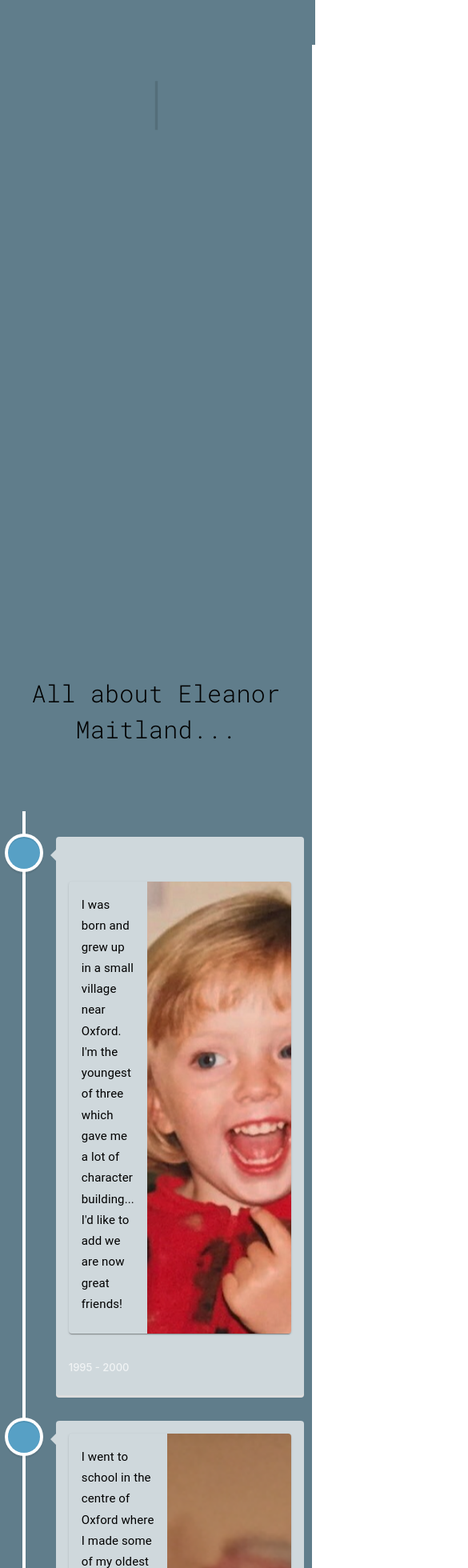
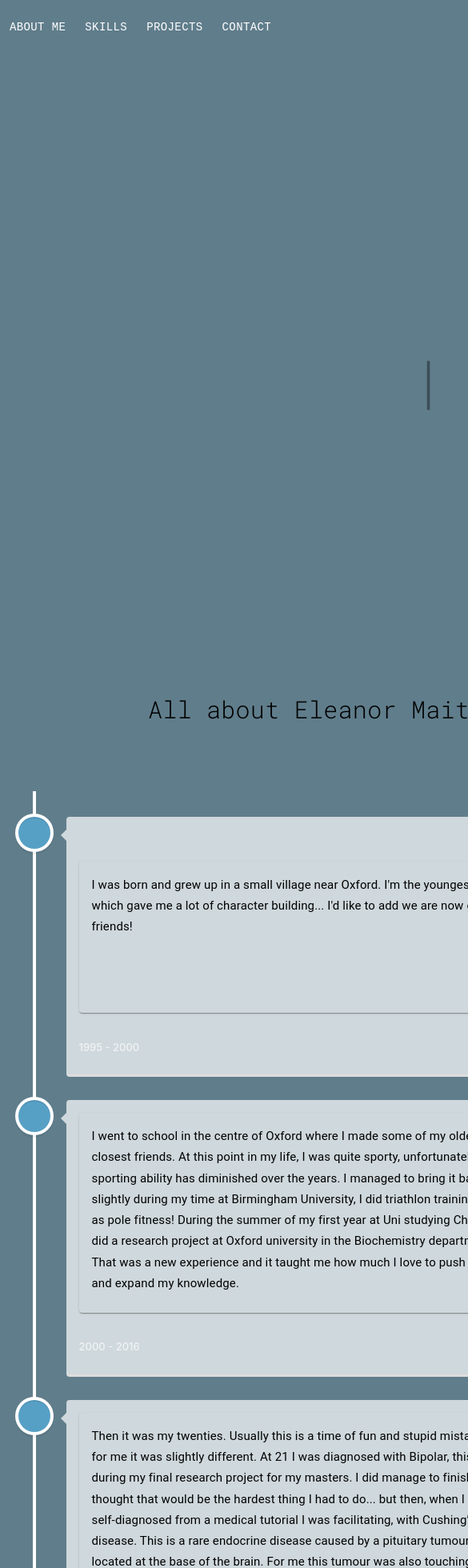
Before and after one commit to ermaitland/portfolio, a React (Create React App) app: page / in a window 390 px wide. Shown: the top 1960 px of the page at 80% size, 585 px wide, since content can reach past the window. Built offline with nearby package versions, Linux system fonts and the light colour scheme; the HTML template or start-up script is replaced by a standard one.

Commit message:
styling changes

```diff
--- a/src/components/Contact.js
+++ b/src/components/Contact.js
@@ -14,6 +14,7 @@ export default function Contact() {
             display: 'flex',
             flexDirection: 'row'
           }}
+          className='contacts-grid'
         >
           <Grid item xs={4}>
             <Card sx={{ minWidth: 275 }} className='card'>
@@ -65,7 +66,7 @@ export default function Contact() {
             </Card>
           </Grid>
         </Grid>
-        <Grid item xs={4}>
+        <Grid item xs={4} className='contacts-grid'>
           <Card sx={{ maxWidth: 760, mt: 2 }} className='card'>
             <CardContent
               sx={{
--- a/src/components/Home.js
+++ b/src/components/Home.js
@@ -1,16 +1,14 @@
 import Typewriter from 'typewriter-effect';
 import '../styles/main.scss';
-import Navbar from './Navbar';
 
 export default function Home() {
   return (
     <section className='Home' id='home'>
-      {/* <Navbar /> */}
       <div className='HomeText'>
         <Typewriter
           onInit={(typewriter) => {
             typewriter
-              .typeString('Eleanor Maitland ')
+              .typeString('Eleanor Maitland')
               .callFunction(() => {
                 console.log('String typed out!');
               })
--- a/src/components/Navbar.js
+++ b/src/components/Navbar.js
@@ -11,7 +11,7 @@ function Navbar() {
           <Toolbar disableGutters>
             <Typography
               variant='h6'
-              noWrap
+              // noWrap
               component='a'
               sx={{
                 mr: 2,
@@ -20,12 +20,13 @@ function Navbar() {
                 fontWeight: 700,
                 letterSpacing: '.3rem',
                 color: 'inherit',
-                textDecoration: 'none'
+                textDecoration: 'none',
+                pr: 2
               }}
             >
               Eleanor Maitland
             </Typography>
-            <Box sx={{ flexGrow: 1, display: { xs: 'none', md: 'flex' } }}>
+            <Box sx={{ flexGrow: 1, display: { md: 'flex', xs: 'flex' } }}>
               <Link
                 to='aboutMe'
                 style={{
@@ -37,7 +38,8 @@ function Navbar() {
                     my: 2,
                     color: 'white',
                     display: 'block',
-                    fontFamily: 'monospace'
+                    fontFamily: 'monospace',
+                    pr: 2
                   }}
                 >
                   About Me
@@ -54,7 +56,8 @@ function Navbar() {
                     my: 2,
                     color: 'white',
                     display: 'block',
-                    fontFamily: 'monospace'
+                    fontFamily: 'monospace',
+                    pr: 2
                   }}
                 >
                   Skills
@@ -71,7 +74,8 @@ function Navbar() {
                     my: 2,
                     color: 'white',
                     display: 'block',
-                    fontFamily: 'monospace'
+                    fontFamily: 'monospace',
+                    pr: 2
                   }}
                 >
                   Projects
--- a/src/styles/main.scss
+++ b/src/styles/main.scss
@@ -10,6 +10,7 @@
     font-family: 'Roboto Mono', monospace;
   }
 }
+
 .navbar {
   background-color: #607d8b;
   position: fixed;
@@ -19,22 +20,10 @@
   margin-top: 0;
 }
 
-.contact {
-  background-color: #607d8b;
-  height: 100vh;
-  padding-left: 20%;
-  .card {
-    background-color: #cfd8dc;
-  }
-  .img {
-    height: 100px;
-    width: 100px;
-  }
-}
-
 .aboutMe {
   background-color: #607d8b;
   height: 100%;
+  padding-top: 5%;
   margin-bottom: 0px;
   padding-bottom: 0px;
 
@@ -75,18 +64,19 @@
 .Projects {
   background-color: #607d8b;
   height: 100vh;
+  width: 100vw;
   margin-top: 0%;
+  padding-top: 5%;
   margin-bottom: 0%;
   display: flex;
   justify-content: center;
-  padding-right: 40%;
   .projectImage {
     max-height: 600px;
   }
   .internal-text-projects {
     display: flex;
     flex-direction: row;
-    justify-content: space-between;
+    justify-content: center;
     p {
       width: 400px;
       margin-left: 20px;
@@ -114,3 +104,114 @@
     align-self: center;
   }
 }
+
+.contact {
+  background-color: #607d8b;
+  height: 100vh;
+  display: flex;
+  justify-content: center;
+  .contacts-grid {
+    display: flex;
+    justify-content: center;
+  }
+  .card {
+    background-color: #cfd8dc;
+  }
+  .img {
+    height: 100px;
+    width: 100px;
+  }
+}
+
+@media only screen and (max-width: 1050px) {
+  .Home {
+    width: 1770px;
+    margin-right: 0%;
+    .HomeText {
+      padding-top: 40%;
+    }
+  }
+  .navbar {
+    width: 1570px;
+  }
+  .aboutMe {
+    width: 1570px;
+    padding-right: 200px;
+    .title {
+      font-size: 30px;
+      font-family: 'Roboto Mono', monospace;
+    }
+    .card {
+      width: 750px;
+    }
+  }
+  .skills {
+    width: 1770px;
+    .skills-contaier {
+      width: 900px;
+    }
+  }
+  .Projects {
+    width: 1770px;
+    display: flex;
+    justify-content: center;
+    .projectImage {
+      max-height: 500px;
+      padding-top: 25px;
+    }
+    .internal-text-projects {
+      p {
+        width: 400px;
+      }
+    }
+  }
+  .contact {
+    width: 1770px;
+    padding-top: 20%;
+  }
+}
+
+@media only screen and (max-width: 770px) {
+  .Home {
+    width: 1070px;
+    margin-right: 0%;
+    .HomeText {
+      padding-top: 40%;
+    }
+  }
+  .navbar {
+    width: 770px;
+  }
+  .aboutMe {
+    width: 900px;
+    padding-right: 200px;
+    .title {
+      font-size: 30px;
+      font-family: 'Roboto Mono', monospace;
+    }
+    .card {
+      width: 750px;
+    }
+  }
+  .skills {
+    width: 1070px;
+  }
+  .Projects {
+    width: 1070px;
+    display: flex;
+    justify-content: center;
+    .projectImage {
+      max-height: 300px;
+      padding-top: 25px;
+    }
+    .internal-text-projects {
+      p {
+        width: 350px;
+      }
+    }
+  }
+  .contact {
+    width: 1070px;
+    padding-top: 20%;
+  }
+}
```
